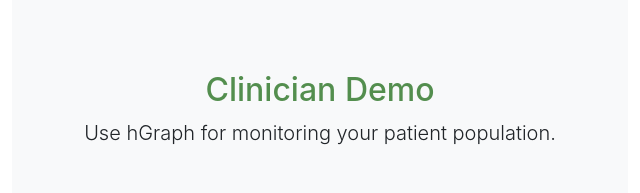
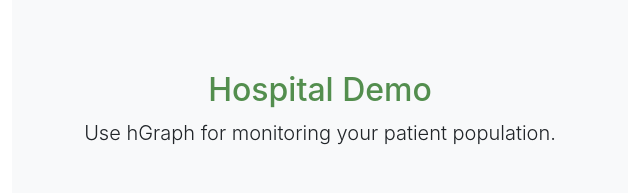
Before and after one commit to hgraph-os/hgraph-website, a plain HTML site: page index.html in a window 1280 px wide. Shown: the part 764-957 px from the top of the page, 636-1276 px from the left. Drawn offline with nearby package versions, Linux system fonts and the light colour scheme.

Commit message:
Update demo to hospital subdomain.

```diff
--- a/index.html
+++ b/index.html
@@ -67,11 +67,11 @@
       </div>
       <div class="bg-light mr-md-3 pt-3 px-3 pt-md-5 px-md-5 text-center overflow-hidden">
         <div class="my-3 p-3">
-          <h2><a href="http://synthea-surfer.meteorapp.com/hgraph-demo" target="_blank">Clinician Demo</a></h2>
+          <h2><a href="hospital.hgraph.org" target="_blank">Hospital Demo</a></h2>
           <p class="lead">Use hGraph for monitoring your patient population.</p>
         </div>
         <div class="mx-auto text-center" style="height: 300px;">
-          <a href="http://synthea-surfer.meteorapp.com/hgraph-demo" target="_blank"><img src="images/hgraph-clinician-demo.png" alt="hGraph Clinician Demo" style="max-width: 100%"></a>
+          <a href="hospital.hgraph.org" target="_blank"><img src="images/hgraph-clinician-demo.png" alt="hGraph Hospital Demo" style="max-width: 100%"></a>
         </div>
       </div>
     </div>
```
